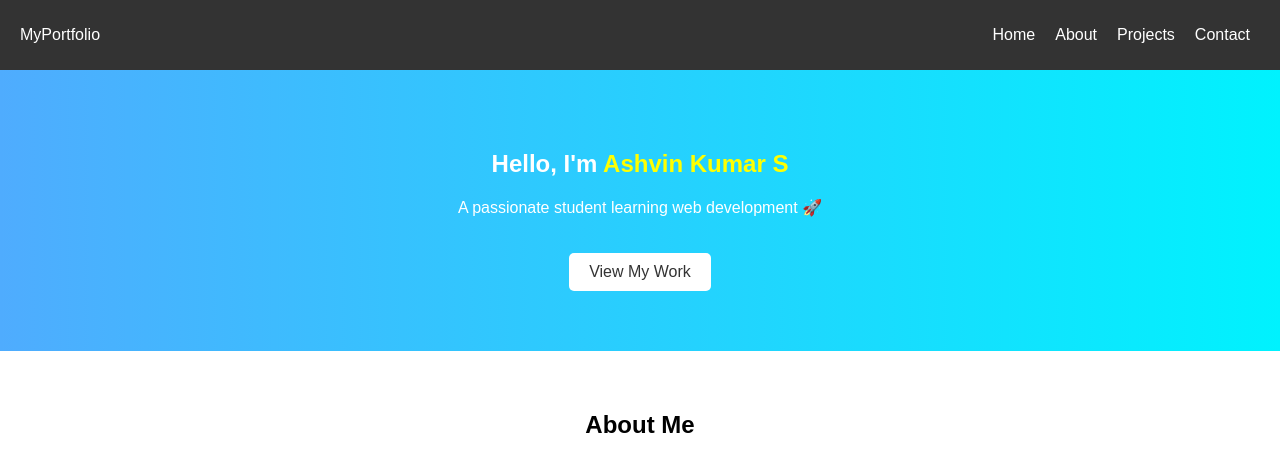
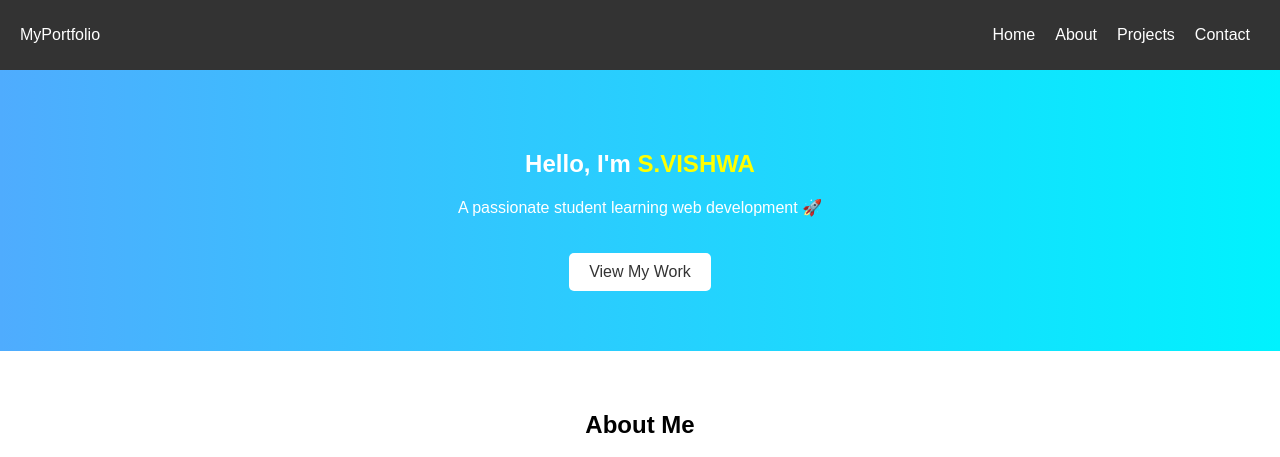
Before and after one commit to 24g149-hub/s.vishwa, a plain HTML site: page index.html in a window 1280 px wide. Shown: the top 457 px of the page. Drawn offline with Linux system fonts and the light colour scheme.

Commit message:
Update index.html

```diff
--- a/index.html
+++ b/index.html
@@ -26,7 +26,7 @@
   <!-- Hero Section -->
   <section id="home" class="hero">
     <div class="hero-content">
-      <h1>Hello, I'm <span>Ashvin Kumar S</span></h1>
+      <h1>Hello, I'm <span>S.VISHWA</span></h1>
       <p>A passionate student learning web development 🚀</p>
       <a href="#projects" class="btn">View My Work</a>
     </div>
```
